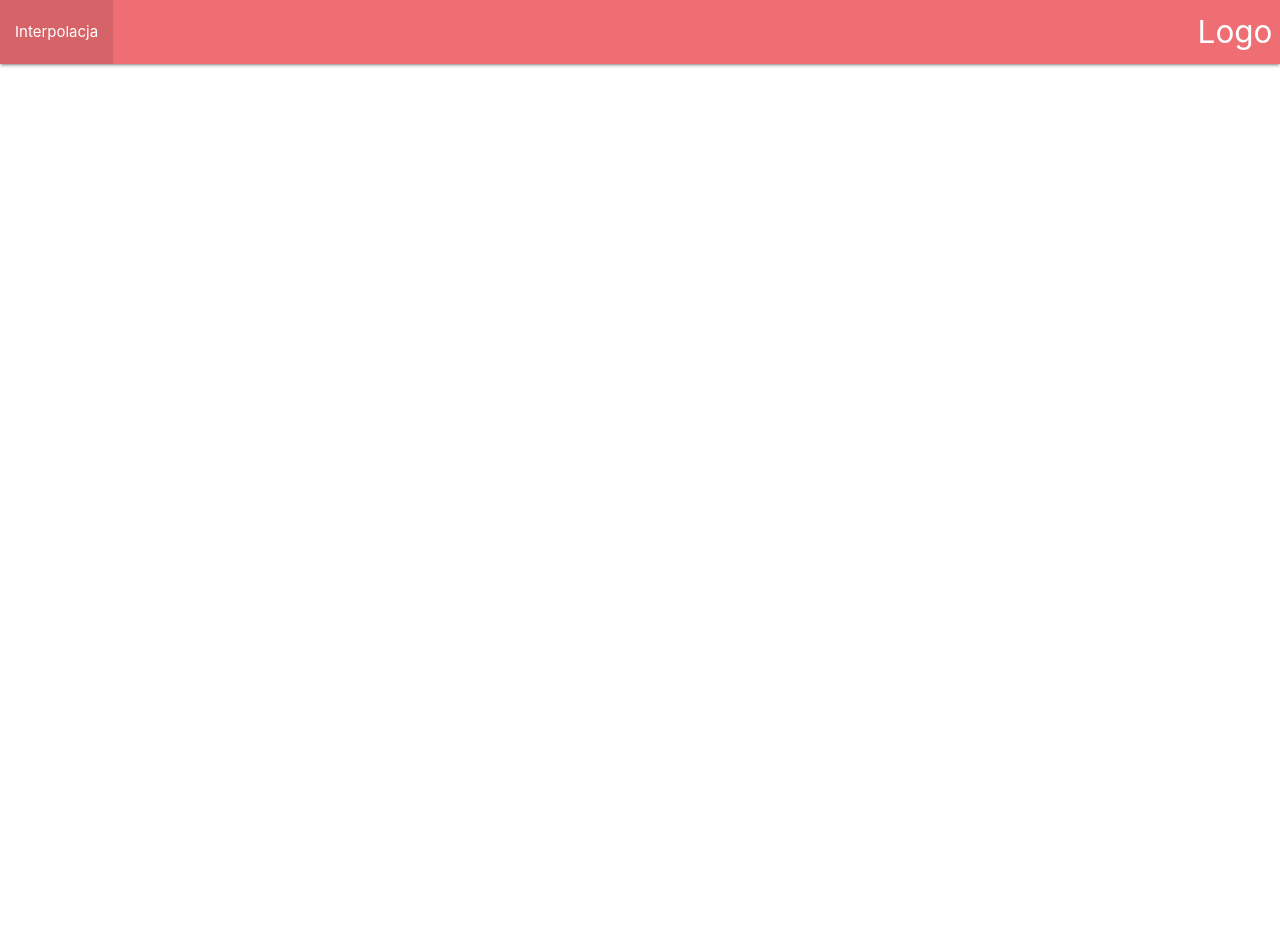
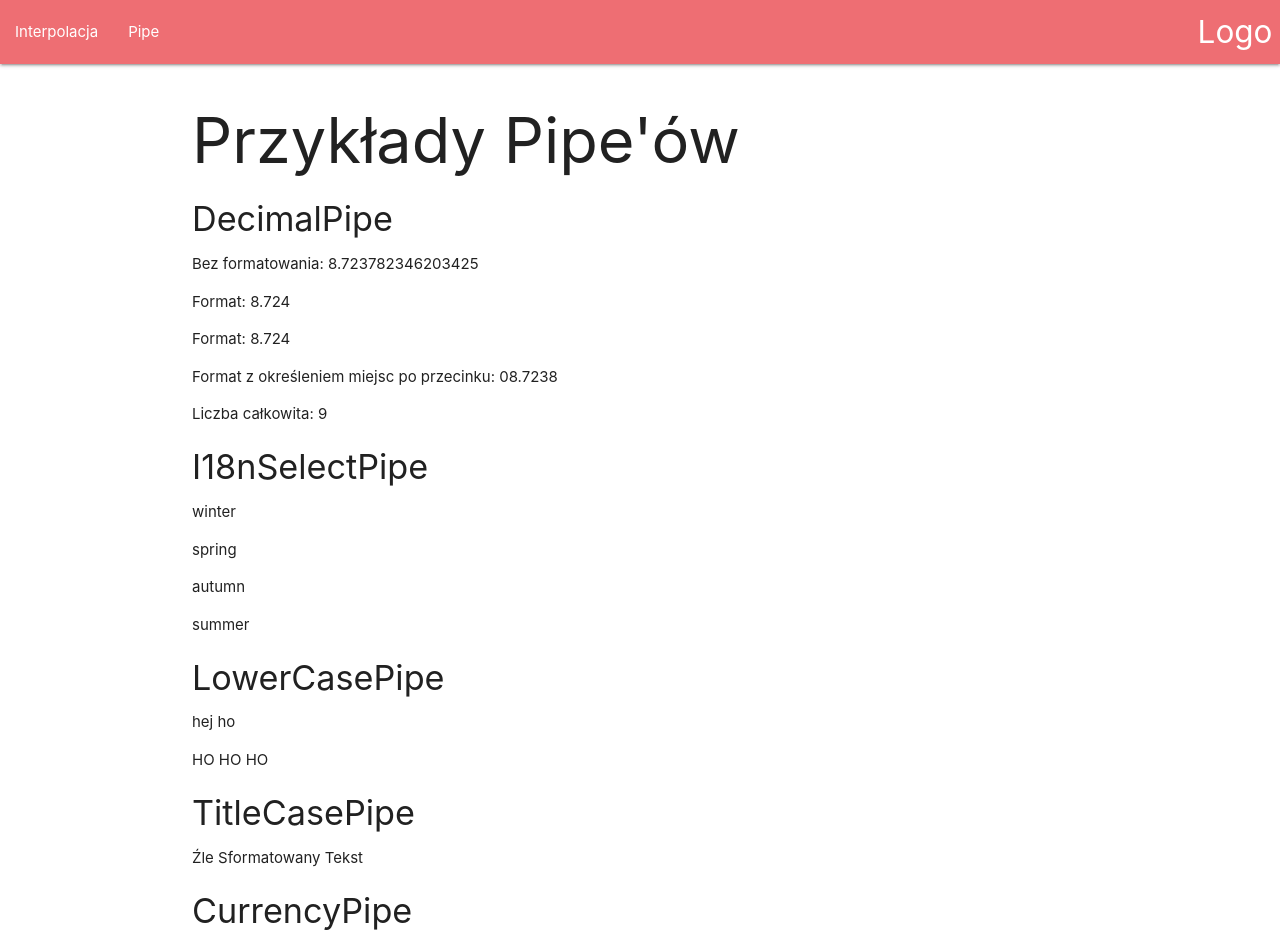
Before and after one commit to ZacznijProgramowac/angular-podstawy, an Angular app: page /pipe in a window 1280 px wide. Before the commit this address led to /. Shown: the top 946 px of the page. Before the commit the page ends 800 px from the top, so only its background shows below. Built offline with nearby package versions, Linux system fonts and the light colour scheme.

Commit message:
Pipe examples

```diff
--- a/src/app/app.component.html
+++ b/src/app/app.component.html
@@ -3,6 +3,7 @@
     <a href="#" class="brand-logo right">Logo</a>
     <ul id="nav-mobile" class="left hide-on-med-and-down">
       <li><a href="/interpolation">Interpolacja</a></li>
+      <li><a href="/pipe">Pipe</a></li>
     </ul>
   </div>
 </nav>
--- a/src/app/app.module.ts
+++ b/src/app/app.module.ts
@@ -4,9 +4,10 @@ import { NgModule } from "@angular/core";
 import { AppRoutingModule } from "./app-routing.module";
 import { AppComponent } from "./app.component";
 import { InterpolationComponent } from "./interpolation/interpolation.component";
+import { PipeComponent } from './pipe/pipe.component';
 
 @NgModule({
-  declarations: [AppComponent, InterpolationComponent],
+  declarations: [AppComponent, InterpolationComponent, PipeComponent],
   imports: [BrowserModule, AppRoutingModule],
   providers: [],
   bootstrap: [AppComponent]
--- a/src/app/interpolation/interpolation.component.html
+++ b/src/app/interpolation/interpolation.component.html
@@ -1,3 +1,4 @@
+<div class="container">
   <h2>{{ title }}</h2>
 
   <p>{{ getInfo() }}</p>
@@ -14,3 +15,4 @@
     Wywołanie "skróconego ifa":
     {{ show ? "Zmienna show jest true" : "Zmiena show jest false" }}
   </p>
+</div>
--- /dev/null
+++ b/src/app/pipe/pipe.component.html
@@ -0,0 +1,55 @@
+<div class="container">
+  <h1>{{title | titlecase }}</h1>
+  <h4>DecimalPipe</h4>
+  <p>Bez formatowania: {{num}}</p>
+  <p>Format: {{num | number}}</p>
+  <p>Format: {{num | number}}</p>
+  <p>Format z określeniem miejsc po przecinku: {{num | number: '2.4-4'}}</p>
+  <p>Liczba całkowita: {{num | number: '1.0-0'}}</p>
+
+  <h4>I18nSelectPipe</h4>
+  <p>{{ season | i18nSelect: translate}}</p>
+  <p>{{ 'wiosna' | i18nSelect: translate}}</p>
+  <p>{{ 'jesień' | i18nSelect: translate}}</p>
+  <p>{{ 'lato' | i18nSelect: translate}}</p>
+
+  <h4>LowerCasePipe</h4>
+  <p> {{ 'HEJ HO' | lowercase}}</p>
+  <p> {{ 'ho ho ho' | uppercase}}</p>
+
+  <h4>TitleCasePipe</h4>
+  <p>{{'źlE sFORmatoWanY teKST' | titlecase}}</p>
+
+  <h4>CurrencyPipe</h4>
+  <p>{{price | currency}}</p>
+  <p>{{price | currency:'PLN'}}</p>
+
+  <h4>JsonPipe - możmy wyświetlić JSON format</h4>
+  <p>Interpolacja bez pipe: {{translate}}</p>
+  <p>Interpolacja z pipe: {{translate | json}}</p>
+
+  <h4>PercentPie</h4>
+  <p>0.01 to: {{0.01 | percent}}</p>
+  <p>1.113 to: {{1.113 | percent:'2.2-2'}}</p>
+
+  <h4>UpperCasePipe</h4>
+  <p>{{'MAŁY NAPIS' |  lowercase}}</p>
+  <p>{{'duży napis' |  uppercase}}</p>
+
+  <h4>DatePipe</h4>
+  <p>{{someDate | date}}</p>
+  <p>{{someDate | date:'medium'}}</p>
+  <p>{{someDate | date:'shortTime'}}</p>
+  <p>{{someDate | date:'mm:ss'}}</p>
+  <p>{{someDate | date:'h:mm a z'}}</p>
+
+  <h4>KeyValuePipe - do wyświetlania obiektów</h4>
+  <div *ngFor="let item of translate | keyvalue">
+    {{item.key}} : {{item.value}}
+  </div>
+
+  <h4>SlicePipe - do obcinania</h4>
+  <p>{{ words | slice:1:3 }}</p>
+  <p>{{ 'konstantynopolitańczykowianeczka' | slice:0:11 }}</p>
+  <p>{{ 'konstantynopolitańczykowianeczka' | slice:11 }}</p>
+</div>
--- /dev/null
+++ b/src/app/pipe/pipe.component.ts
@@ -0,0 +1,21 @@
+import { Component } from '@angular/core';
+
+@Component({
+  selector: 'app-pipe',
+  templateUrl: './pipe.component.html',
+  styleUrls: ['./pipe.component.scss']
+})
+export class PipeComponent {
+  title = `PRZYKŁADY PIPE'ÓW`;
+  someDate = Date.now();
+  words = ['jeden', 'dwa', 'trzy', 'cztery'];
+  num = 8.7237823462034243;
+  season = 'zima';
+  translate = {
+    'zima': 'winter',
+    'wiosna': 'spring',
+    'jesień': 'autumn',
+    'lato': 'summer'
+  };
+  price = 2.99;
+}
```
Also changed, not shown: src/app/app-routing.module.ts (+8 -2 lines), src/app/pipe/pipe.component.scss (added). Lines whose indentation alone changed are shown as unchanged.
